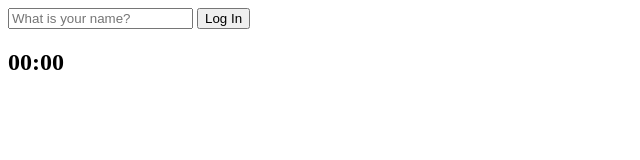
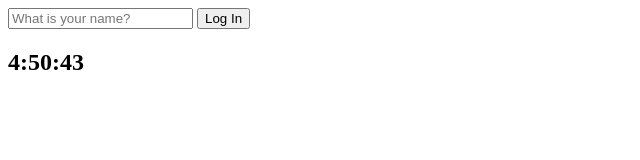
Before and after one commit to aubepluieh3/Momentum, a plain HTML site: page index.html in a window 1280 px wide. Shown: the full height of the page, 0-640 px from the left. Drawn offline with Linux system fonts and the light colour scheme.

Commit message:
#8.Timeouts and Dates

```diff
--- a/index.html
+++ b/index.html
@@ -17,7 +17,7 @@
             />
             <input type="submit" value="Log In"/>
         </form>
-        <h2 id="clock">00:00</h2>
+        <h2 id="clock">00:00:00</h2>
         <h1 id="greeting" class="hidden"></h1>
         <script src="js/greetings.js"></script>
         <script src="js/clock.js"></script>
--- a/js/clock.js
+++ b/js/clock.js
@@ -1,7 +1,9 @@
 const clock = document.querySelector("h2#clock");
 
-function sayHello(){
-    console.log("hello");
+function getClock(){
+    const date = new Date();
+    clock.innerText =`${date.getHours()}:${date.getMinutes()}:${date.getSeconds()}`;
 }
 
-setInterval(sayHello, 5000);
+getClock();//wevsite가 load 되자마자 실행
+setInterval(getClock, 1000);//매초마다 getClock 실행
```
